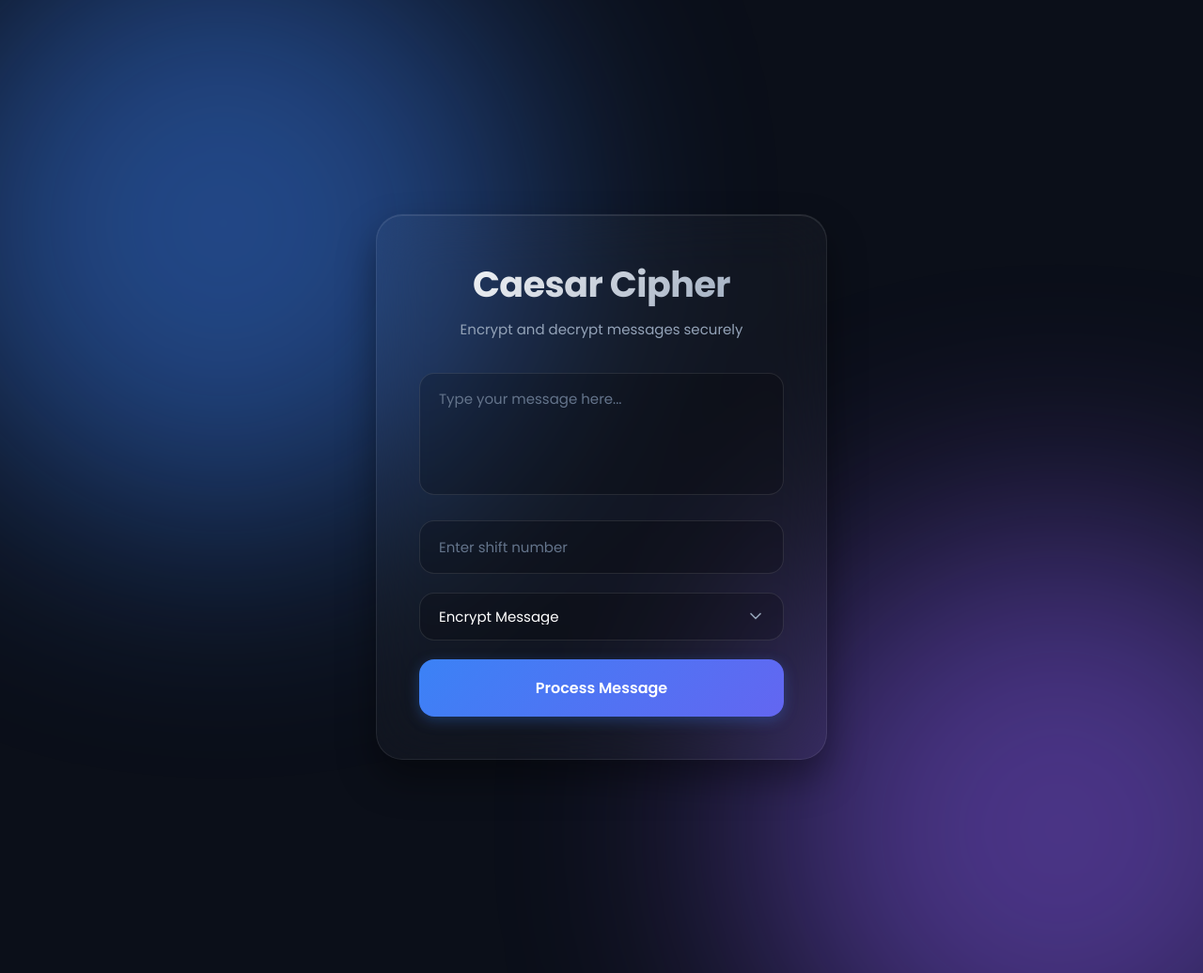
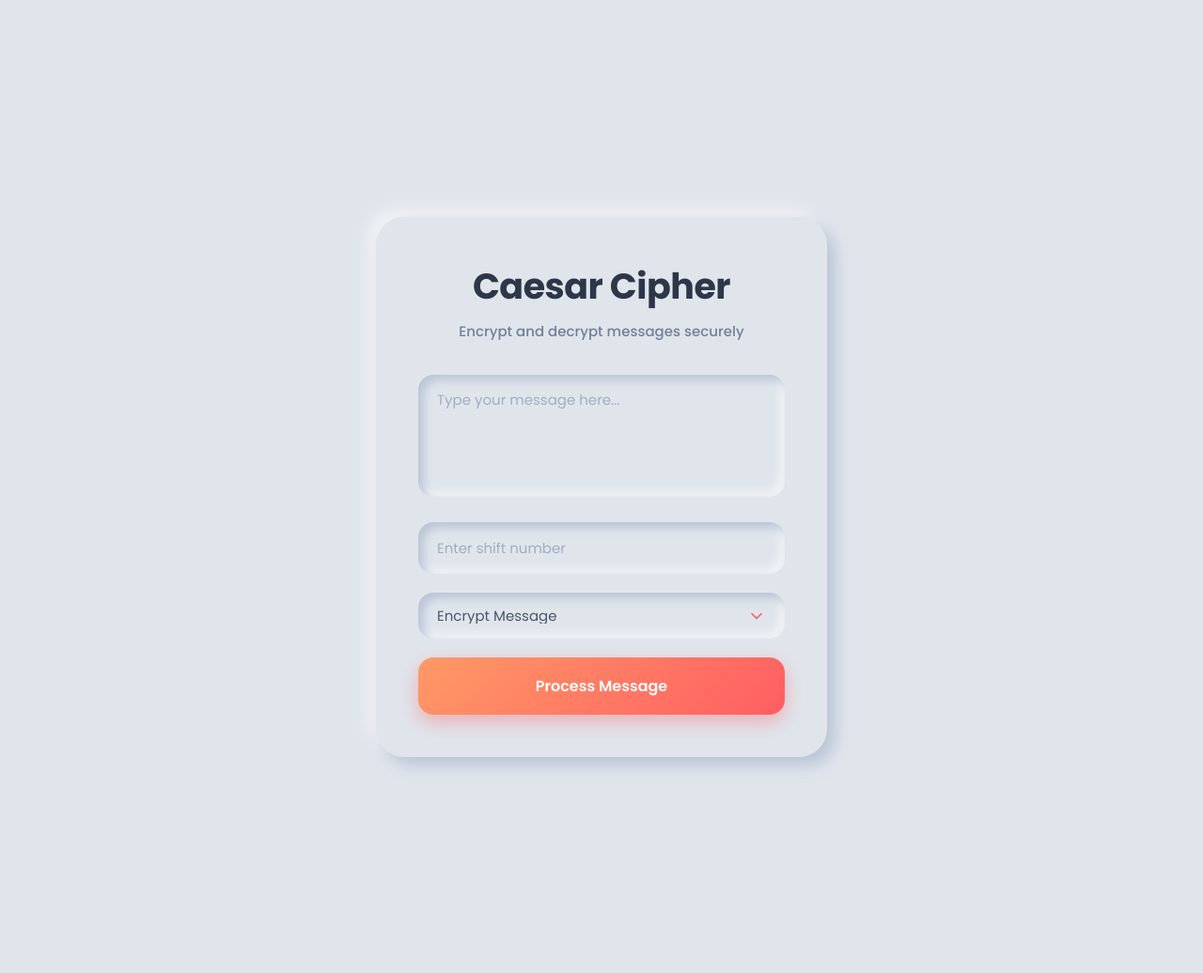
Before and after one commit to pavanmnaikcse/caesar_cipher, a Flask app: page / in a window 1280 px wide. Shown: the whole page at 94% size. Run offline with Flask 3, Linux system fonts and the light colour scheme.

Commit message:
Update UI to Neumorphic light theme based on reference image

```diff
--- a/static/style.css
+++ b/static/style.css
@@ -11,102 +11,65 @@ body{
     justify-content:center;
     align-items:center;
     overflow:hidden;
-    background:#0b0f19;
-    color: white;
+    background:#e0e5ec; /* Classic neumorphic base color */
+    color: #4a5568;
 }
 
-/* Animated background with glow effects */
-
-.background{
-    position:absolute;
-    width:100%;
-    height:100%;
-    z-index:-1;
-    overflow: hidden;
-}
-
-.glow{
-    position: absolute;
-    width: 600px;
-    height: 600px;
-    border-radius: 50%;
-    filter: blur(120px);
-    opacity: 0.5;
-    animation: float 10s infinite ease-in-out alternate;
-}
-
-.glow-1{
-    background: #3b82f6;
-    top: -100px;
-    left: -100px;
-}
-
-.glow-2{
-    background: #8b5cf6;
-    bottom: -100px;
-    right: -100px;
-    animation-delay: -5s;
-}
-
-@keyframes float {
-    0% { transform: translate(0, 0) scale(1); }
-    100% { transform: translate(50px, 50px) scale(1.1); }
+/* Background cleanup */
+.background {
+    display: none;
 }
 
 /* Main card */
-
 .container{
     width:480px;
     padding:45px;
-    border-radius:28px;
-    background:rgba(255,255,255,0.03);
-    border:1px solid rgba(255,255,255,0.08);
-    backdrop-filter:blur(30px);
-    -webkit-backdrop-filter:blur(30px);
-    box-shadow: 0 20px 40px rgba(0,0,0,0.4), inset 0 1px 0 rgba(255,255,255,0.1);
+    border-radius:30px;
+    background:#e0e5ec;
+    /* Neumorphic outer shadow: light top-left, dark bottom-right */
+    box-shadow: 9px 9px 16px rgb(163,177,198,0.6),
+               -9px -9px 16px rgba(255,255,255, 0.5);
     animation:fadeIn 0.8s cubic-bezier(0.22, 1, 0.36, 1);
     position: relative;
     z-index: 1;
 }
 
 /* Title */
-
 h1{
     text-align:center;
     font-size:38px;
-    color:white;
+    color:#2d3748;
     margin-bottom:8px;
     font-weight:700;
     letter-spacing: -0.5px;
-    background: linear-gradient(135deg, #fff, #94a3b8);
-    -webkit-background-clip: text;
-    -webkit-text-fill-color: transparent;
 }
 
 .subtitle{
     text-align:center;
-    color:#94a3b8;
+    color:#718096;
     margin-bottom:35px;
     font-size:15px;
-    font-weight: 400;
+    font-weight: 500;
 }
 
 /* Inputs */
-
 textarea,
 input,
 select{
     width:100%;
-    border:1px solid rgba(255,255,255,0.1);
+    border:none;
     outline:none;
     margin-bottom:20px;
     padding:16px 20px;
     border-radius:16px;
-    background:rgba(0,0,0,0.2);
-    color:white;
+    background:#e0e5ec;
+    color:#4a5568;
     font-size:15px;
     font-family: 'Poppins', sans-serif;
     transition:all 0.3s ease;
+    /* Neumorphic inner shadow (pressed effect) */
+    box-shadow: inset 6px 6px 10px 0 rgba(163, 177, 198, 0.6),
+                inset -6px -6px 10px 0 rgba(255, 255, 255, 0.5);
 }
 
 textarea{
@@ -118,18 +81,17 @@ textarea{
 textarea:focus,
 input:focus,
 select:focus{
-    background:rgba(0,0,0,0.3);
-    border-color: #60a5fa;
-    box-shadow:0 0 0 4px rgba(96,165,250,0.15);
+    /* Slightly deeper inner shadow on focus */
+    box-shadow: inset 8px 8px 14px 0 rgba(163, 177, 198, 0.7),
+                inset -8px -8px 14px 0 rgba(255, 255, 255, 0.6);
 }
 
 textarea::placeholder,
 input::placeholder{
-    color:#64748b;
+    color:#a0aec0;
 }
 
 /* Custom Select Dropdown */
-
 .select-wrapper {
     position: relative;
     width: 100%;
@@ -140,7 +102,7 @@ input::placeholder{
     right: 20px;
     top: 25px;
     transform: translateY(-50%);
-    color: #94a3b8;
+    color: #ff5e62; /* Accent color matching buttons */
     pointer-events: none;
     width: 20px;
     height: 20px;
@@ -153,43 +115,41 @@ select{
     padding-right: 50px;
 }
 
-/* Ensure options look decent by removing custom bg/colors and letting the OS handle it cleanly,
-   or styling them with a dark theme */
 option{
-    background:#0f172a;
-    color:white;
+    background:#e0e5ec;
+    color:#4a5568;
     padding: 10px;
 }
 
 /* Submit Button */
-
 .submit-btn{
     width:100%;
     padding:18px;
     border:none;
     border-radius:16px;
-    background:linear-gradient(135deg, #3b82f6, #6366f1);
+    /* Vibrant orange/red gradient from the user's image */
+    background:linear-gradient(135deg, #ff9966, #ff5e62);
     color:white;
     font-size:16px;
     font-weight:600;
     font-family: 'Poppins', sans-serif;
     cursor:pointer;
     transition:all 0.3s ease;
-    box-shadow: 0 4px 15px rgba(59,130,246,0.3);
+    /* Colored outer shadow for extra pop */
+    box-shadow: 0px 8px 20px rgba(255, 94, 98, 0.4);
 }
 
 .submit-btn:hover{
     transform:translateY(-2px);
-    box-shadow: 0 8px 25px rgba(59,130,246,0.4);
-    background:linear-gradient(135deg, #4f8ef7, #7477f2);
+    box-shadow: 0px 12px 25px rgba(255, 94, 98, 0.5);
 }
 
 .submit-btn:active{
-    transform:translateY(1px);
+    transform:translateY(2px);
+    box-shadow: 0px 4px 10px rgba(255, 94, 98, 0.4);
 }
 
 /* Result Section */
-
 .result-box{
     margin-top:35px;
     animation: fadeIn 0.5s ease;
--- a/templates/index.html
+++ b/templates/index.html
@@ -18,8 +18,6 @@
 <body>
 
     <div class="background">
-        <div class="glow glow-1"></div>
-        <div class="glow glow-2"></div>
     </div>
 
     <div class="container">
```
Also changed, not shown: other parts of static/style.css (+25 -16 lines).
